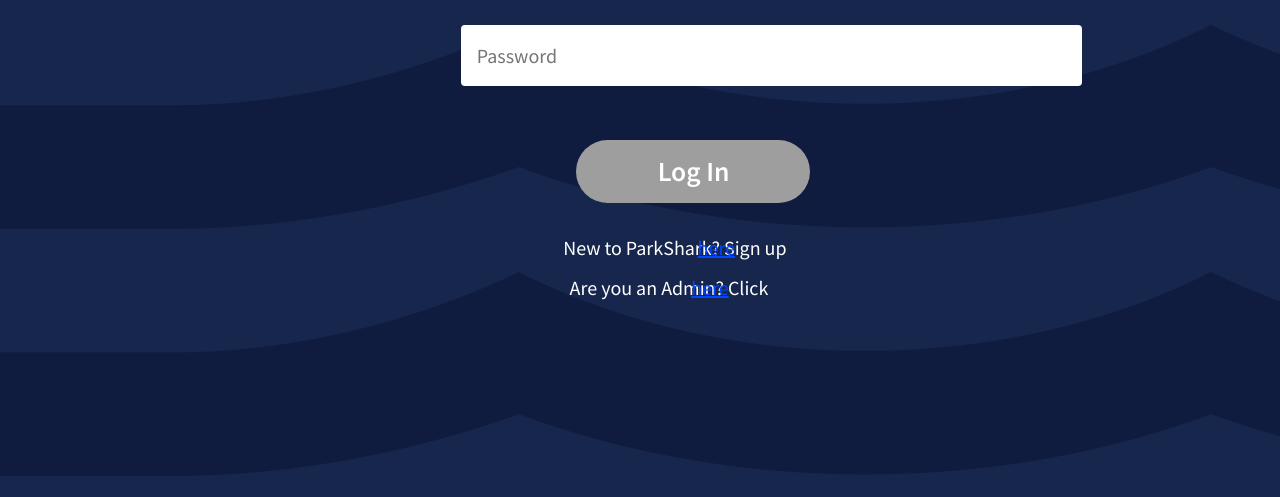
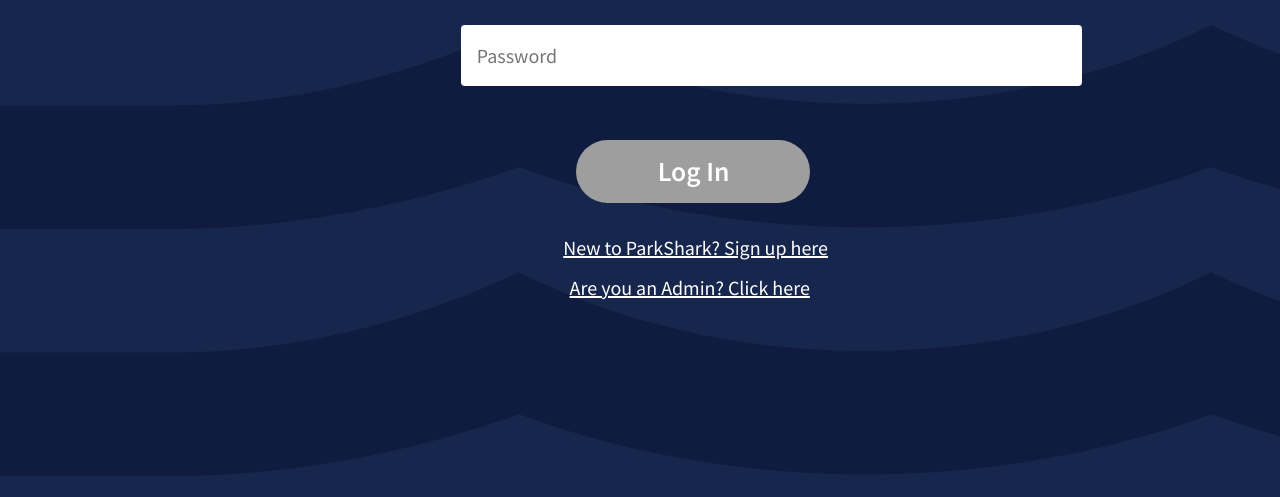
Before and after one commit to anaperrone/CPSC471TermProject, a PHP site: page /loginPage.php in a window 1280 px wide. Shown: the part 525-1022 px from the top of the page. Run offline with PHP 8.4, Linux system fonts and the light colour scheme; grey boxes are pictures that could not be loaded.

Commit message:
Updates to login page links

```diff
--- a/FrontEnd/adminLoginPage.php
+++ b/FrontEnd/adminLoginPage.php
@@ -87,8 +87,7 @@
                 <span class='adminLogin-page-log-in-button-text'><span>Log In</span></span>
                 </a>
             </form>
-            <span class='adminLoginPage-goback-message'>Not an Admin? Go back</span>
-            <a href='loginPage.php' class='loginPage-link'> here </a>
+            <a href='loginPage.php' class='loginPage-link'>Not an Admin? Go back here</a>
         </div>
       </div>
     </div>
--- a/FrontEnd/loginPage.css
+++ b/FrontEnd/loginPage.css
@@ -139,11 +139,11 @@
     text-decoration: none;
 }
 
-.loginPage-signup-message {
+.registerPage-link {
     top: 760px;
     left: 44%;
     color: #FFFFFF;
-    width: 324px;
+    width: 400px;
     height: auto;
     position: absolute;
     font-size: 20px;
@@ -153,14 +153,14 @@
     font-stretch: normal;
     margin-right: 0;
     margin-bottom: 0;
-    text-decoration: none;
+    text-decoration: underline;
 }
 
-.registerPage-link { /* This is for "here" button */
-    top: 760px;
-    left: 54.5%;
-    color: #0047FF;
-    width: 56px;
+.adminLoginPage-link {
+    top: 800px;
+    left: 44.5%;
+    color: #FFFFFF;
+    width: 400px;
     height: auto;
     position: absolute;
     font-size: 20px;
@@ -172,37 +172,3 @@
     margin-bottom: 0;
     text-decoration: underline;
   }
-
-.loginPage-admin-message {
-    top: 800px;
-    left: 44.5%;
-    color: #FFFFFF;
-    width: 324px;
-    height: auto;
-    position: absolute;
-    font-size: 20px;
-    font-family: Source Sans Pro;
-    font-weight: 400;
-    line-height: normal;
-    font-stretch: normal;
-    margin-right: 0;
-    margin-bottom: 0;
-    text-decoration: none;
-}
-
-.adminLoginPage-link { /* This is for "here" button */
-    top: 800px;
-    left: 54%;
-    color: #0047FF;
-    width: 56px;
-    height: auto;
-    position: absolute;
-    font-size: 20px;
-    font-family: Source Sans Pro;
-    font-weight: 400;
-    line-height: normal;
-    font-stretch: normal;
-    margin-right: 0;
-    margin-bottom: 0;
-    text-decoration: underline;
-  }
--- a/FrontEnd/loginPage.php
+++ b/FrontEnd/loginPage.php
@@ -87,10 +87,8 @@
                 <span class='login-page-log-in-button-text'><span>Log In</span></span>
                 </a>
             </form>
-            <span class='loginPage-signup-message'>New to ParkShark? Sign up</span>
-            <a href='registerPage.php' class='registerPage-link'> here </a>
-            <span class='loginPage-admin-message'>Are you an Admin? Click</span>
-            <a href='adminLoginPage.php' class='adminLoginPage-link'> here </a>
+            <a href='registerPage.php' class='registerPage-link'> New to ParkShark? Sign up here </a>
+            <a href='adminLoginPage.php' class='adminLoginPage-link'> Are you an Admin? Click here</a>
         </div>
       </div>
     </div>
```
Also changed, not shown: FrontEnd/adminLoginPage.css (+2 -19 lines).
